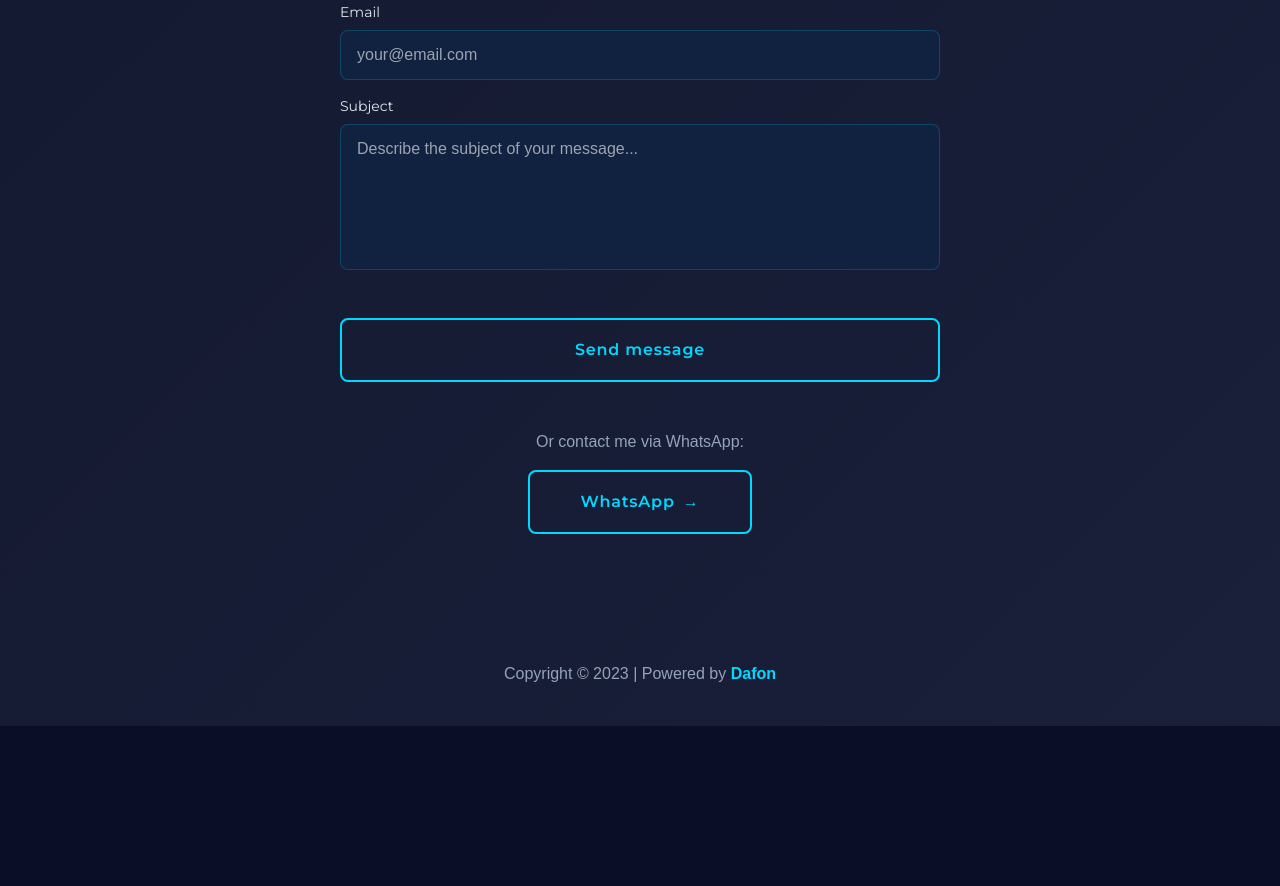
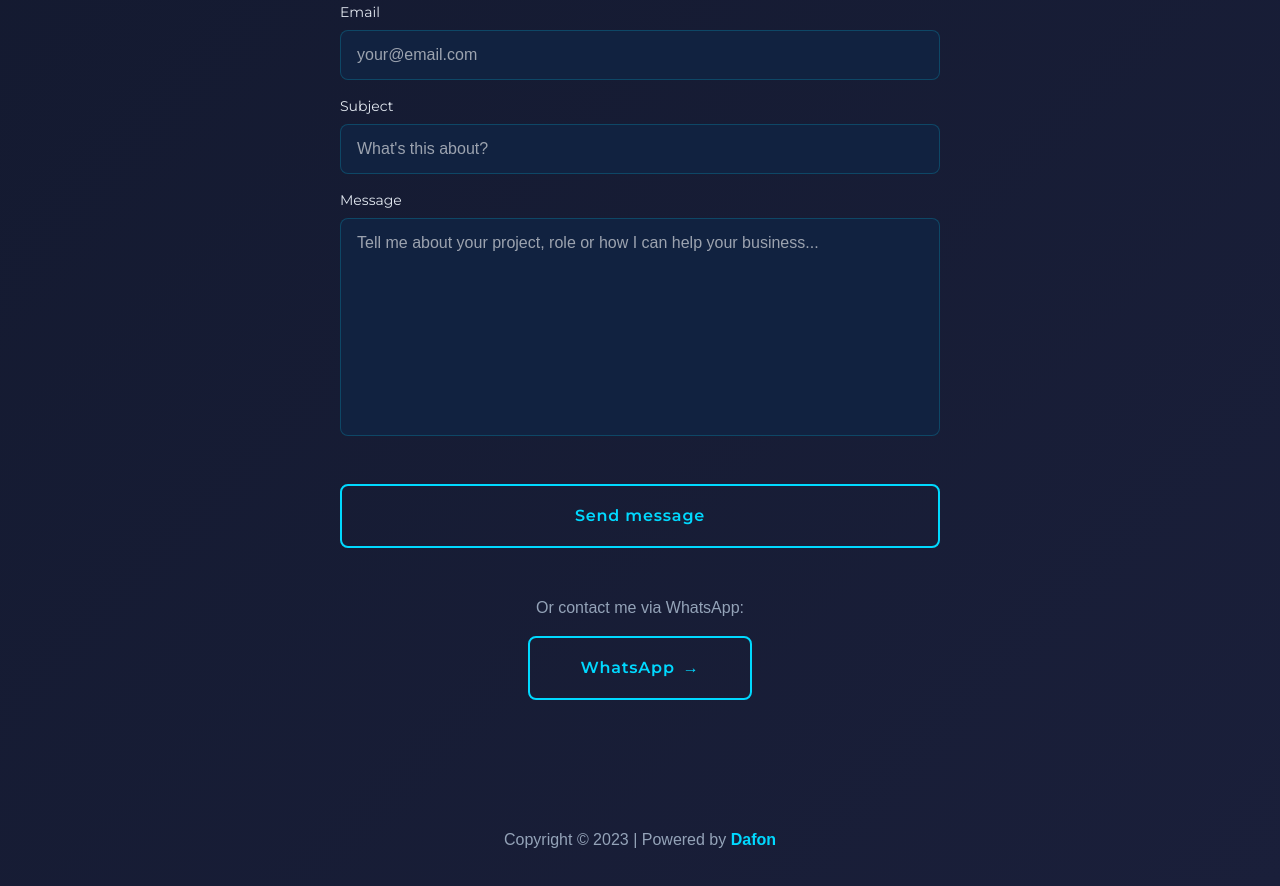
Before and after one commit to Daniel-Fonseca-da-Silva/portfolio-website, a Next.js app: page / in a window 1280 px wide. Shown: the part 5780-6666 px from the top of the page. Before the commit the page ends 6506 px from the top, so only its background shows below. Built offline with nearby package versions, Linux system fonts and the light colour scheme; no server answers; a web font is replaced by a local one.

Commit message:
fix: added field message and fixed subject with correct title

```diff
--- a/components/ContactForm.tsx
+++ b/components/ContactForm.tsx
@@ -4,12 +4,14 @@ interface FormData {
   name: string;
   email: string;
   subject: string;
+  message: string;
 }
 
 interface FormErrors {
   name?: string;
   email?: string;
   subject?: string;
+  message?: string;
   turnstile?: string;
 }
 
@@ -33,6 +35,7 @@ const ContactForm = () => {
     name: '',
     email: '',
     subject: '',
+    message: '',
   });
 
   const [errors, setErrors] = useState<FormErrors>({});
@@ -119,6 +122,12 @@ const ContactForm = () => {
       newErrors.subject = 'Subject is required';
     }
 
+    if (!formData.message.trim()) {
+      newErrors.message = 'Message is required';
+    } else if (formData.message.trim().length < 10) {
+      newErrors.message = 'Message must be at least 10 characters long';
+    }
+
     if (!turnstileToken) {
       newErrors.turnstile = 'Please complete the verification';
     }
@@ -182,6 +191,7 @@ const ContactForm = () => {
         name: '',
         email: '',
         subject: '',
+        message: '',
       });
       resetTurnstile();
     } catch (error) {
@@ -254,19 +264,39 @@ const ContactForm = () => {
           <label htmlFor="subject" className="font-titleFont text-sm text-textLight">
             Subject
           </label>
-          <textarea
+          <input
+            type="text"
             id="subject"
             name="subject"
             value={formData.subject}
             onChange={handleChange}
-            rows={5}
             className={`w-full px-4 py-3 rounded-lg bg-[#112240] border ${
               errors.subject ? 'border-red-500' : 'border-textGreen/20'
-            } text-textLight focus:outline-none focus:border-textGreen transition-colors resize-none`}
-            placeholder="Describe the subject of your message..."
+            } text-textLight focus:outline-none focus:border-textGreen transition-colors`}
+            placeholder="What's this about?"
           />
           {errors.subject && (
             <span className="text-red-500 text-sm">{errors.subject}</span>
+          )}
+        </div>
+
+        <div className="flex flex-col gap-2">
+          <label htmlFor="message" className="font-titleFont text-sm text-textLight">
+            Message
+          </label>
+          <textarea
+            id="message"
+            name="message"
+            value={formData.message}
+            onChange={handleChange}
+            rows={8}
+            className={`w-full px-4 py-3 rounded-lg bg-[#112240] border ${
+              errors.message ? 'border-red-500' : 'border-textGreen/20'
+            } text-textLight focus:outline-none focus:border-textGreen transition-colors resize-none`}
+            placeholder="Tell me about your project, role or how I can help your business..."
+          />
+          {errors.message && (
+            <span className="text-red-500 text-sm">{errors.message}</span>
           )}
         </div>
 
--- a/components/EmailTemplate.tsx
+++ b/components/EmailTemplate.tsx
@@ -4,9 +4,10 @@ interface EmailTemplateProps {
   name: string;
   email: string;
   subject: string;
+  message: string;
 }
 
-export function EmailTemplate({ name, email, subject }: EmailTemplateProps) {
+export function EmailTemplate({ name, email, subject, message }: EmailTemplateProps) {
   return (
     <div style={{ fontFamily: 'Arial, sans-serif', padding: '20px', maxWidth: '600px' }}>
       <h1 style={{ color: '#333', borderBottom: '2px solid #4CAF50', paddingBottom: '10px' }}>
@@ -23,6 +24,23 @@ export function EmailTemplate({ name, email, subject }: EmailTemplateProps) {
           <strong>Subject:</strong> {subject}
         </p>
       </div>
+      <div style={{ marginTop: '30px' }}>
+        <h2 style={{ color: '#333', marginBottom: '10px', fontSize: '18px' }}>
+          Message:
+        </h2>
+        <div style={{
+          padding: '15px',
+          backgroundColor: '#f9f9f9',
+          borderRadius: '5px',
+          borderLeft: '4px solid #4CAF50',
+          whiteSpace: 'pre-wrap',
+          wordWrap: 'break-word'
+        }}>
+          <p style={{ margin: '0', color: '#333', lineHeight: '1.6' }}>
+            {message}
+          </p>
+        </div>
+      </div>
       <div style={{ marginTop: '30px', padding: '15px', backgroundColor: '#f5f5f5', borderRadius: '5px' }}>
         <p style={{ margin: '0', color: '#666', fontSize: '14px' }}>
           This message was sent through the contact form on your portfolio.
--- a/pages/api/send.ts
+++ b/pages/api/send.ts
@@ -9,6 +9,7 @@ interface ContactFormData {
   name: string;
   email: string;
   subject: string;
+  message: string;
   turnstileToken: string;
 }
 
@@ -49,7 +50,7 @@ export default async function handler(req: NextApiRequest, res: NextApiResponse)
   }
 
   try {
-    const { name, email, subject, turnstileToken }: ContactFormData = req.body;
+    const { name, email, subject, message, turnstileToken }: ContactFormData = req.body;
     const mailFrom = process.env.MAIL_FROM;
     const resendApiKey = process.env.RESEND_API_KEY;
 
@@ -57,8 +58,12 @@ export default async function handler(req: NextApiRequest, res: NextApiResponse)
       return res.status(500).json({ error: 'RESEND_API_KEY environment variable is not configured' });
     }
 
-    if (!name || !email || !subject) {
+    if (!name || !email || !subject || !message) {
       return res.status(400).json({ error: 'All fields are required' });
+    }
+
+    if (message.trim().length < 10) {
+      return res.status(400).json({ error: 'Message must be at least 10 characters long' });
     }
 
     if (!turnstileToken) {
@@ -79,7 +84,7 @@ export default async function handler(req: NextApiRequest, res: NextApiResponse)
       return res.status(500).json({ error: 'MAIL_TO environment variable is not configured' });
     }
 
-    const emailHtml = await render(EmailTemplate({ name, email, subject }));
+    const emailHtml = await render(EmailTemplate({ name, email, subject, message }));
 
     const { data, error } = await resend.emails.send({
       from: mailFrom,
```
